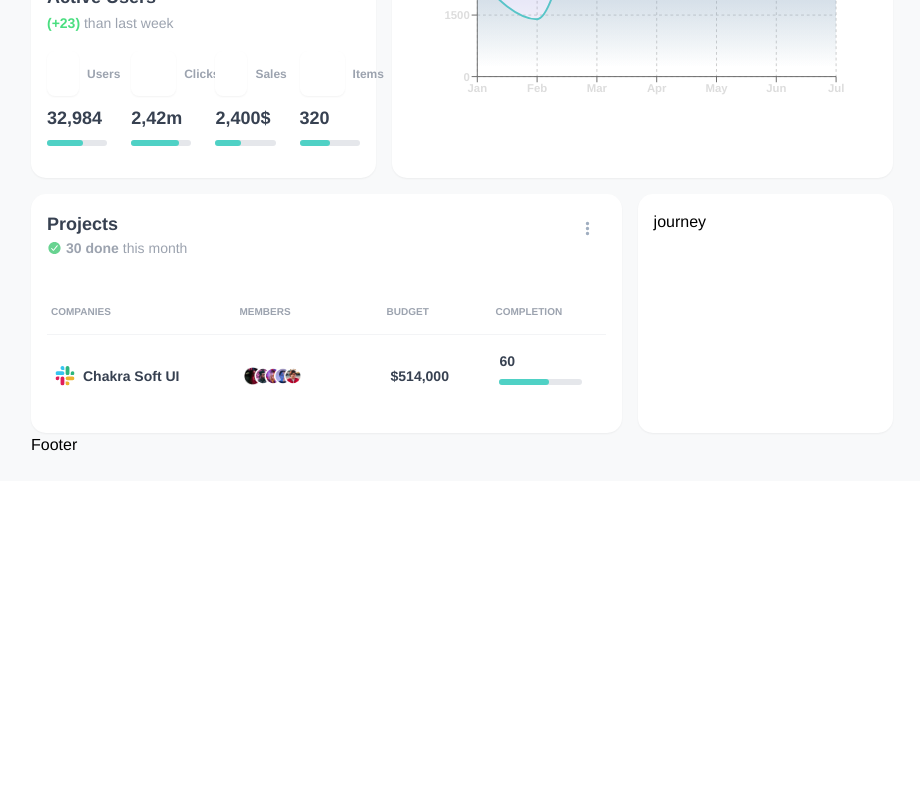
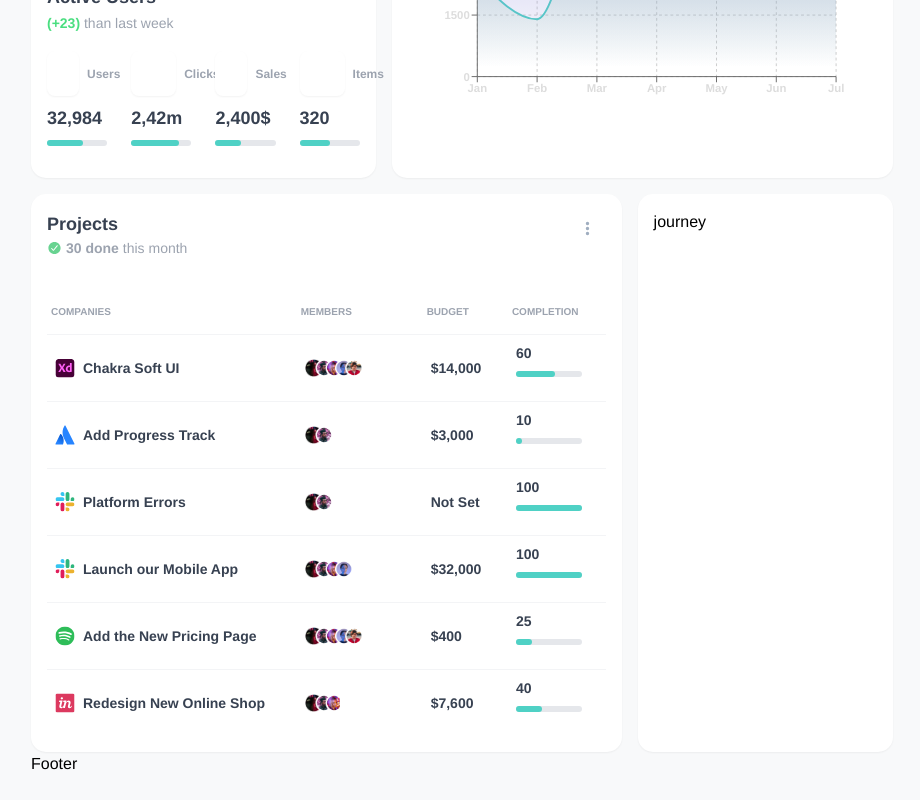
Before and after one commit to arrlancore/duck-flying-tp-project, a Next.js app: page / in a window 1280 px wide. Shown: the part 803-1603 px from the top of the page, without its empty margins (323-1243 px from the left). Before the commit the page ends 1284 px from the top, so only its background shows below. Built offline with nearby package versions, Linux system fonts and the light colour scheme.

Commit message:
add table

```diff
--- a/components/ProjectsInfo.tsx
+++ b/components/ProjectsInfo.tsx
@@ -1,6 +1,14 @@
 import Image from "next/image";
 import React from "react";
-import { checkMark, contentOption, slack } from "../src/assets/icons";
+import {
+  adobeXd,
+  atlassian,
+  checkMark,
+  contentOption,
+  invision,
+  slack,
+  spotify,
+} from "../src/assets/icons";
 import {
   avatar1,
   avatar2,
@@ -12,6 +20,199 @@ import Box from "./Box";
 import Progress from "./Progress";
 import Table from "./Table";
 import Text from "./Text";
+
+const renderer = {
+  companyName: ([title, logo]: [string, string]) => {
+    return (
+      <div className="flex">
+        <Image className="mr-2" width={20} height={20} src={logo} alt={title} />{" "}
+        {title}
+      </div>
+    );
+  },
+  members: (value: string[]) => {
+    return (
+      <div className="flex relative">
+        {value.map((src, idx) => (
+          <Image
+            key={idx}
+            src={src}
+            alt="member"
+            width="18"
+            height="18"
+            className="relative left-0 top-0"
+            style={{ left: idx * -8 }}
+          />
+        ))}
+      </div>
+    );
+  },
+  budget: (value: number) => {
+    const formatter = (n: number) => new Intl.NumberFormat().format(n);
+    return <div>{value ? `$${formatter(value)}` : "Not Set"}</div>;
+  },
+  completion: (value: number) => (
+    <div className="flex flex-col">
+      <div>{value}</div>
+      <Progress pct={value} />
+    </div>
+  ),
+};
+
+const projectsDataTable = {
+  head: [
+    { value: "Companies" },
+    { value: "Members" },
+    { value: "Budget" },
+    { value: "Completion" },
+  ],
+  body: [
+    [
+      {
+        key: "company",
+        value: ["Chakra Soft UI", adobeXd.src],
+        render: renderer.companyName,
+      },
+      {
+        key: "members",
+        value: [
+          avatar1.src,
+          avatar2.src,
+          avatar3.src,
+          avatar4.src,
+          avatar5.src,
+        ],
+        render: renderer.members,
+      },
+      {
+        key: "budget",
+        value: 14000,
+        render: renderer.budget,
+      },
+      {
+        key: "completion",
+        value: 60,
+        render: renderer.completion,
+      },
+    ],
+    [
+      {
+        key: "company",
+        value: ["Add Progress Track", atlassian.src],
+        render: renderer.companyName,
+      },
+      {
+        key: "members",
+        value: [avatar1.src, avatar2.src],
+        render: renderer.members,
+      },
+      {
+        key: "budget",
+        value: 3000,
+        render: renderer.budget,
+      },
+      {
+        key: "completion",
+        value: 10,
+        render: renderer.completion,
+      },
+    ],
+    [
+      {
+        key: "company",
+        value: ["Platform Errors", slack.src],
+        render: renderer.companyName,
+      },
+      {
+        key: "members",
+        value: [avatar1.src, avatar2.src],
+        render: renderer.members,
+      },
+      {
+        key: "budget",
+        value: 0,
+        render: renderer.budget,
+      },
+      {
+        key: "completion",
+        value: 100,
+        render: renderer.completion,
+      },
+    ],
+    [
+      {
+        key: "company",
+        value: ["Launch our Mobile App", slack.src],
+        render: renderer.companyName,
+      },
+      {
+        key: "members",
+        value: [avatar1.src, avatar2.src, avatar3.src, avatar4.src],
+        render: renderer.members,
+      },
+      {
+        key: "budget",
+        value: 32000,
+        render: renderer.budget,
+      },
+      {
+        key: "completion",
+        value: 100,
+        render: renderer.completion,
+      },
+    ],
+    [
+      {
+        key: "company",
+        value: ["Add the New Pricing Page", spotify.src],
+        render: renderer.companyName,
+      },
+      {
+        key: "members",
+        value: [
+          avatar1.src,
+          avatar2.src,
+          avatar3.src,
+          avatar4.src,
+          avatar5.src,
+        ],
+        render: renderer.members,
+      },
+      {
+        key: "budget",
+        value: 400,
+        render: renderer.budget,
+      },
+      {
+        key: "completion",
+        value: 25,
+        render: renderer.completion,
+      },
+    ],
+    [
+      {
+        key: "company",
+        value: ["Redesign New Online Shop", invision.src],
+        render: renderer.companyName,
+      },
+      {
+        key: "members",
+        value: [avatar1.src, avatar2.src, avatar3.src],
+        render: renderer.members,
+      },
+      {
+        key: "budget",
+        value: 7600,
+        render: renderer.budget,
+      },
+      {
+        key: "completion",
+        value: 40,
+        render: renderer.completion,
+      },
+    ],
+  ],
+};
 
 const ProjectsInfo = () => {
   return (
@@ -41,82 +242,8 @@ const ProjectsInfo = () => {
 
         <Table
           rootStyle="mt-8"
-          head={[
-            { value: "Companies" },
-            { value: "Members" },
-            { value: "Budget" },
-            { value: "Completion" },
-          ]}
-          body={[
-            [
-              {
-                key: "companyName",
-                value: ["Chakra Soft UI", slack.src],
-                render: ([title, logo]) => {
-                  return (
-                    <div className="flex">
-                      <Image
-                        className="mr-2"
-                        width={20}
-                        height={20}
-                        src={logo}
-                        alt={title}
-                      />{" "}
-                      {title}
-                    </div>
-                  );
-                },
-              },
-              {
-                key: "members",
-                value: [
-                  avatar1.src,
-                  avatar2.src,
-                  avatar3.src,
-                  avatar4.src,
-                  avatar5.src,
-                ],
-                render: (value: string[]) => {
-                  return (
-                    <div className="flex relative">
-                      {value.map((src, idx) => (
-                        <Image
-                          key={idx}
-                          src={src}
-                          alt="member"
-                          width="18"
-                          height="18"
-                          className="relative left-0 top-0"
-                          style={{ left: idx * -8 }}
-                        />
-                      ))}
-                    </div>
-                  );
-                },
-              },
-              {
-                key: "budget",
-                value: 514000,
-                render: (value) => {
-                  const formatter = (n: number) =>
-                    new Intl.NumberFormat().format(n);
-                  return (
-                    <div>{value ? `$${formatter(value)}` : "Not Set"}</div>
-                  );
-                },
-              },
-              {
-                key: "completion",
-                value: 60,
-                render: (value) => (
-                  <div className="flex flex-col">
-                    <div>{value}</div>
-                    <Progress pct={value} />
-                  </div>
-                ),
-              },
-            ],
-          ]}
+          head={projectsDataTable.head}
+          body={projectsDataTable.body}
         />
       </Box>
       <Box className="flex-[2] flex justify-between w-full flex-col md:flex-row">
--- a/components/Table.tsx
+++ b/components/Table.tsx
@@ -5,16 +5,18 @@ type TableHead = {
   render?: (value: string) => JSX.Element;
 };
 
+type TableBody = Array<
+  Array<{
+    key: string;
+    value: any;
+    render?: (value: any, parents: any[]) => JSX.Element;
+  }>
+>;
+
 type Props = {
   rootStyle?: string;
   head: Array<TableHead>;
-  body: Array<
-    Array<{
-      key: string;
-      value: any;
-      render?: (value: any, parents: any[]) => JSX.Element;
-    }>
-  >;
+  body: TableBody;
 };
 
 const Table = (props: Props) => {
@@ -42,7 +44,7 @@ const Table = (props: Props) => {
               className="bg-white border-solid border-gray-100 border-t"
             >
               {tds.map((data, idx) => (
-                <td key={idx} className={`py-4 px-6 pl-2`}>
+                <td key={idx} className={`py-2 px-6 pl-2`}>
                   {data.render ? data.render(data.value, tds) : data.value}
                 </td>
               ))}
```
